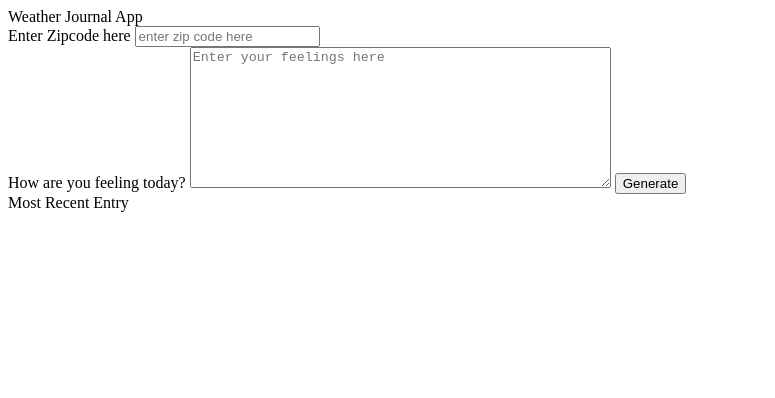
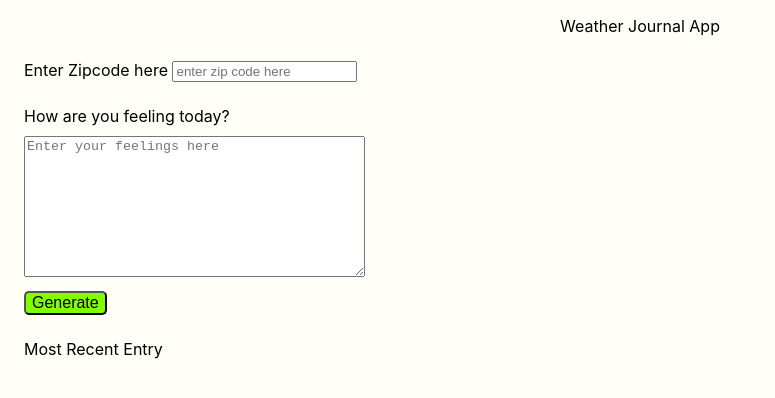
Before and after one commit to YousefKullab/Weather_Journal, a website: page website/index.html in a window 1280 px wide. Shown: the whole page, without its empty margins (0-775 px from the left). Drawn offline with Linux system fonts and the light colour scheme; a web font is replaced by a local one.

Commit message:
simple style for weather page(index)

```diff
--- a/website/index.html
+++ b/website/index.html
@@ -5,7 +5,7 @@
         <meta name="viewport" content="width=device-width, initial-scale=1.0">
         <title>Weather Journal</title>
         <link href="https://fonts.googleapis.com/css?family=Oswald:400,600,700|Ranga:400,700&display=swap" rel="stylesheet">
-        <!-- <link rel="stylesheet" href="style.css"> -->
+        <link rel="stylesheet" href="style.css">
     </head>
     <body>
         <div id = "app">
@@ -17,17 +17,17 @@
                 <input type="text" id="zip" placeholder="enter zip code here">
             </div>
             <div class ="holder feel">
-                <label for="feelings">How are you feeling today?</label>
-                <textarea class= "myInput" id="feelings" placeholder="Enter your feelings here" rows="9" cols="50"></textarea>
-                <button id="generate" type = "submit"> Generate </button>
+                <label for="feelings">How are you feeling today?</label><br>
+                <textarea class= "myInput" id="feelings" placeholder="Enter your feelings here" rows="9" cols="40"></textarea>
+                <br><button id="generate" type = "submit"> Generate </button>
             </div>
             <div class ="holder entry">
                 <div class = "title">Most Recent Entry</div>
-            <div id = "entryHolder">
-                <div id = "date"></div>
-            <div id = "temp"></div>
-            <div id = "content"></div>
-            </div>
+                <div id = "entryHolder">
+                    <div id = "date"></div>
+                <div id = "temp"></div>
+                <div id = "content"></div>
+                </div>
             </div>
         </div>
         <script src="app.js" type="text/javascript"></script>
--- a/website/style.css
+++ b/website/style.css
@@ -1,111 +1,47 @@
 body{
     background: #fffff8;
     font-family: -apple-system, BlinkMacSystemFont, sans-serif;
+    font-size: 16px;
 }
 
-#app{
-    display: grid;
-    grid-auto-rows: minmax(150px, auto);
-    /* grid-template-columns:  */
-    height:100vh;
-    background: #f23557;
-    color: #f0d43a;
-    justify-content: center;
-    grid-gap: 1em;
-    font-size: 20px;
-    font-family: 'Oswald', sans-serif;
+#app > div.holder.headline{
+    text-align: center;
+    margin: 1em;
 }
 
-.holder{
-
+#app > div.holder.zip{
+    padding: 0.5em;
+    margin: 0.5em;
 }
 
-.entry{
-    background: rgba(59, 74, 107, .4);
+#app > div.holder.feel{
+    padding: 0.5em;
+    margin: 0.5em;
+}
+
+#feelings{
+    margin: 10px 0px;
+}
+
+#app > div.holder.entry{
+    padding: 0.5em;
+    margin: 0.5em;
 }
 
 #entryHolder{
-
+    padding: 0.5em;
 }
 
-#date{
-
+#generate{
+    font-size: 1em;
+    color: balck;
+    background-color: chartreuse;
+    border-radius: 5px;
 }
 
-#temp{
-
+#generate:hover{
+    cursor: pointer;
+    background-color: rgb(170, 241, 99);
+    transition: ease 1s;
+    font-size: 1.1em;
 }
-
-#content{
-
-}
-
-.headline {
-
-}
-.title{
-
-}
-
-/*  Basic Styling To Override Default For Basic HTML Elements */
-label{
-    display:block;
-    font-size: 27px;
-}
-
-input{
-    display:block;
-    height: 60px;
-    width: 320px;
-    background:#22b2da;
-    color: #f0d43a;
-    font-size: 20px;
-    font-family: 'Oswald', sans-serif;
-    border: none;
-}
-
-button{
-    width: 400px;
-    height: 100px;
-    background: #3b4a6b;
-    color: #f0d43a;
-    font-size: 26px;
-    font-family: 'Oswald', sans-serif;
-    border: none;
-    box-shadow: 2px 4px 5px #444;
-}
-h1{
-    font-size: 36px;
-}
-
-textarea{
-    background:#22b2da;
-    color: #f0d43a;
-    font-size: 20px;
-    font-family: 'Oswald', sans-serif;
-}
-/* Reset style for HTML element on active to have no border*/
-input:focus,
-select:focus,
-textarea:focus,
-button:focus {
-    outline: none;
-}
-/* Style for Placeholder Text*/
-::placeholder { /* Firefox, Chrome, Opera */
-    color: #f0d43a;
-    font-family: 'Oswald', sans-serif;
-
-}
-
-:-ms-input-placeholder { /* Internet Explorer 10-11 */
-    color: #f0d43a;
-    font-family: 'Oswald', sans-serif;
-
-}
-
-::-ms-input-placeholder { /* Microsoft Edge */
-    color: #f0d43a;
-    font-family: 'Oswald', sans-serif;
-
-}
```
